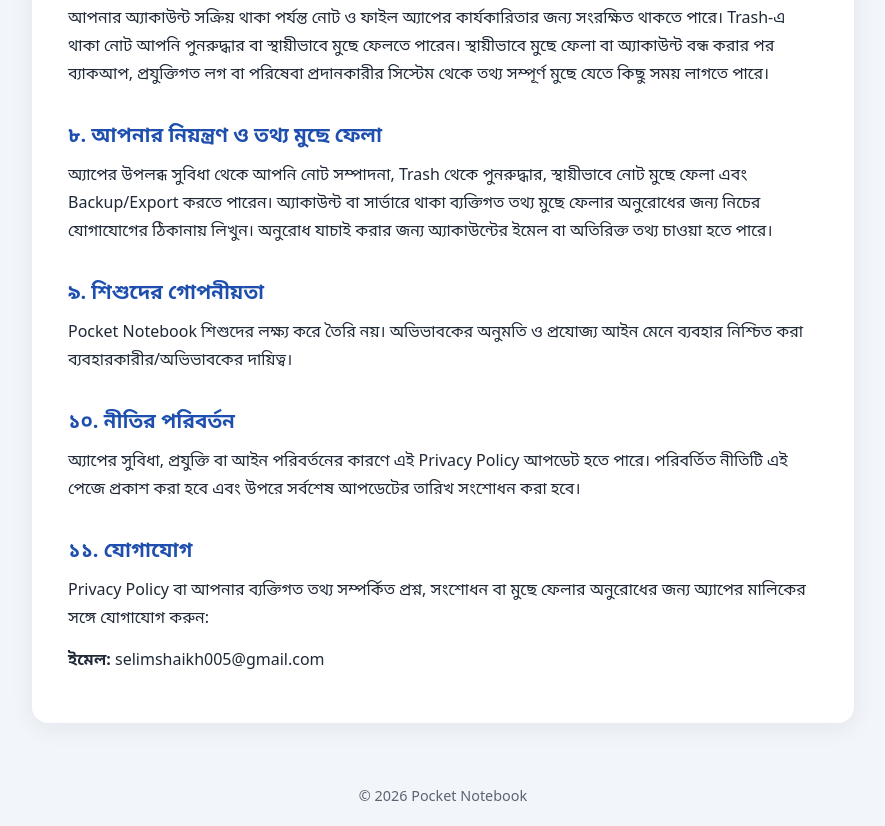
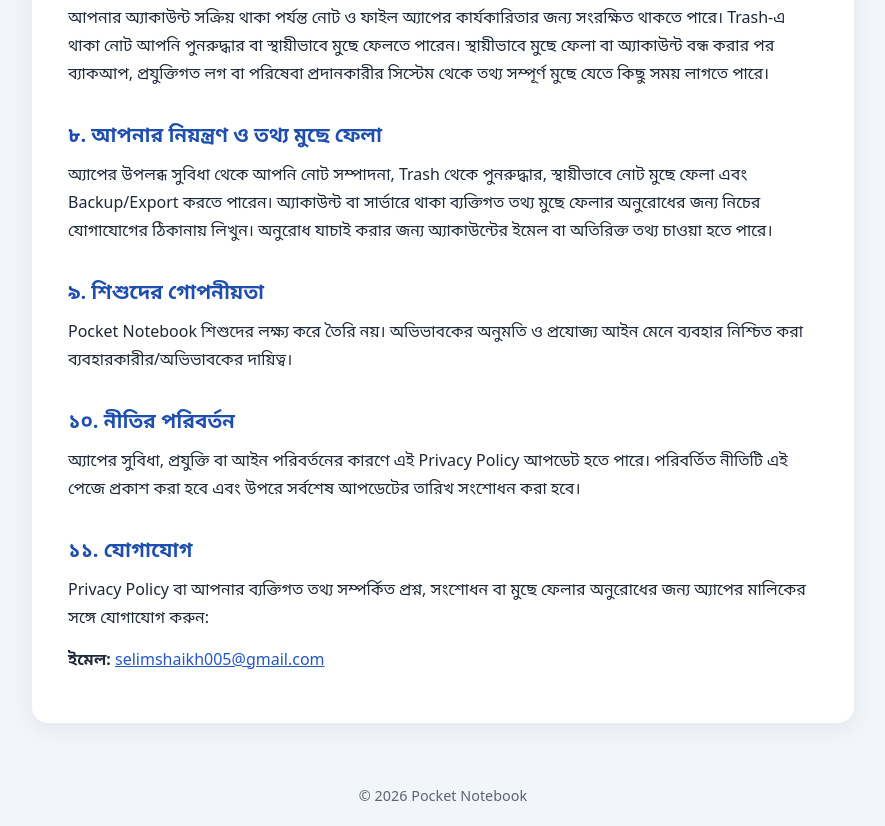
Before and after one commit to krishisohayok/-pocket-notebook, a plain HTML site: page privacy-policy.html in a window 1280 px wide. Shown: the part 1823-2649 px from the top of the page, without its empty margins (197-1082 px from the left). Drawn offline with Linux system fonts and the light colour scheme.

Commit message:
Update privacy-policy.html

```diff
--- a/privacy-policy.html
+++ b/privacy-policy.html
@@ -77,7 +77,12 @@
 
       <h2>১১. যোগাযোগ</h2>
       <p>Privacy Policy বা আপনার ব্যক্তিগত তথ্য সম্পর্কিত প্রশ্ন, সংশোধন বা মুছে ফেলার অনুরোধের জন্য অ্যাপের মালিকের সঙ্গে যোগাযোগ করুন:</p>
-      <p><strong>ইমেল:</strong> <span>selimshaikh005@gmail.com</span></p>
+      <p>
+  <strong>ইমেল:</strong>
+  <a href="mailto:selimshaikh005@gmail.com">
+    selimshaikh005@gmail.com
+  </a>
+      </p>
 
     </article>
   </main>
```
